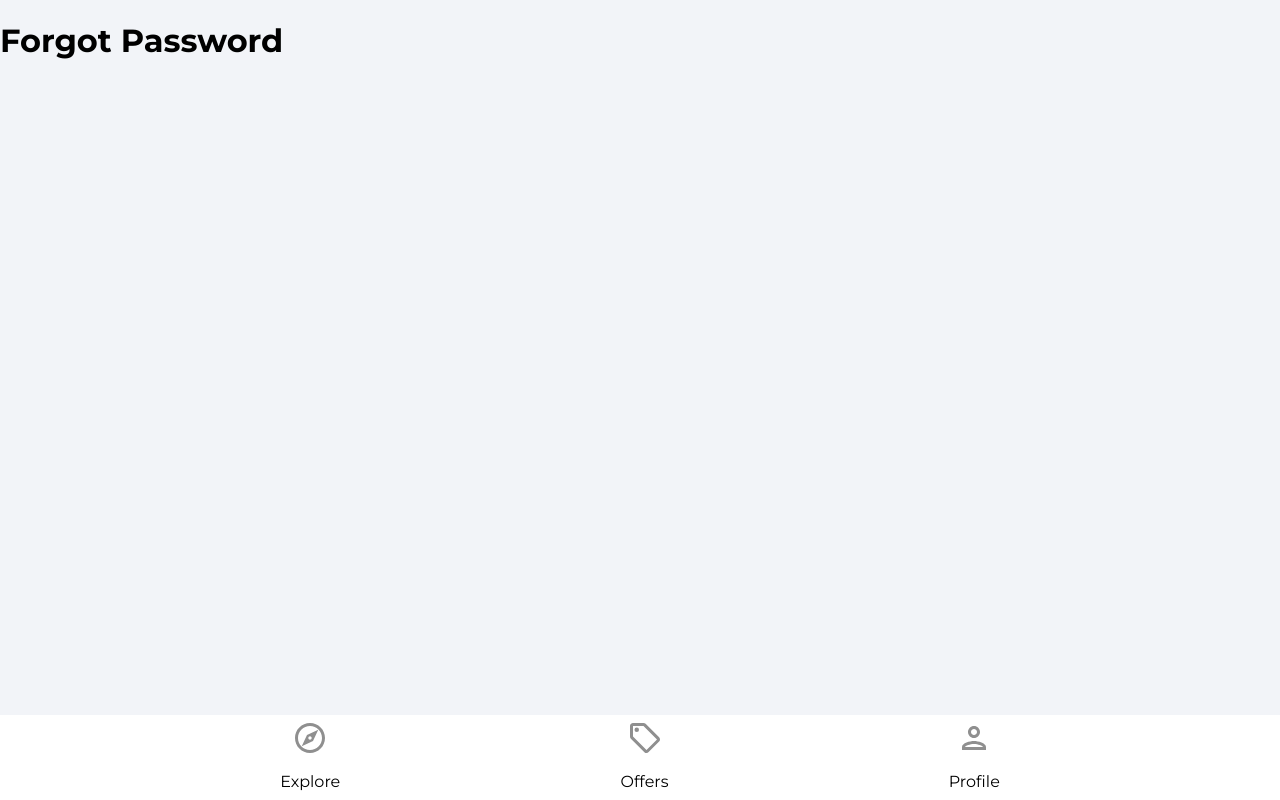
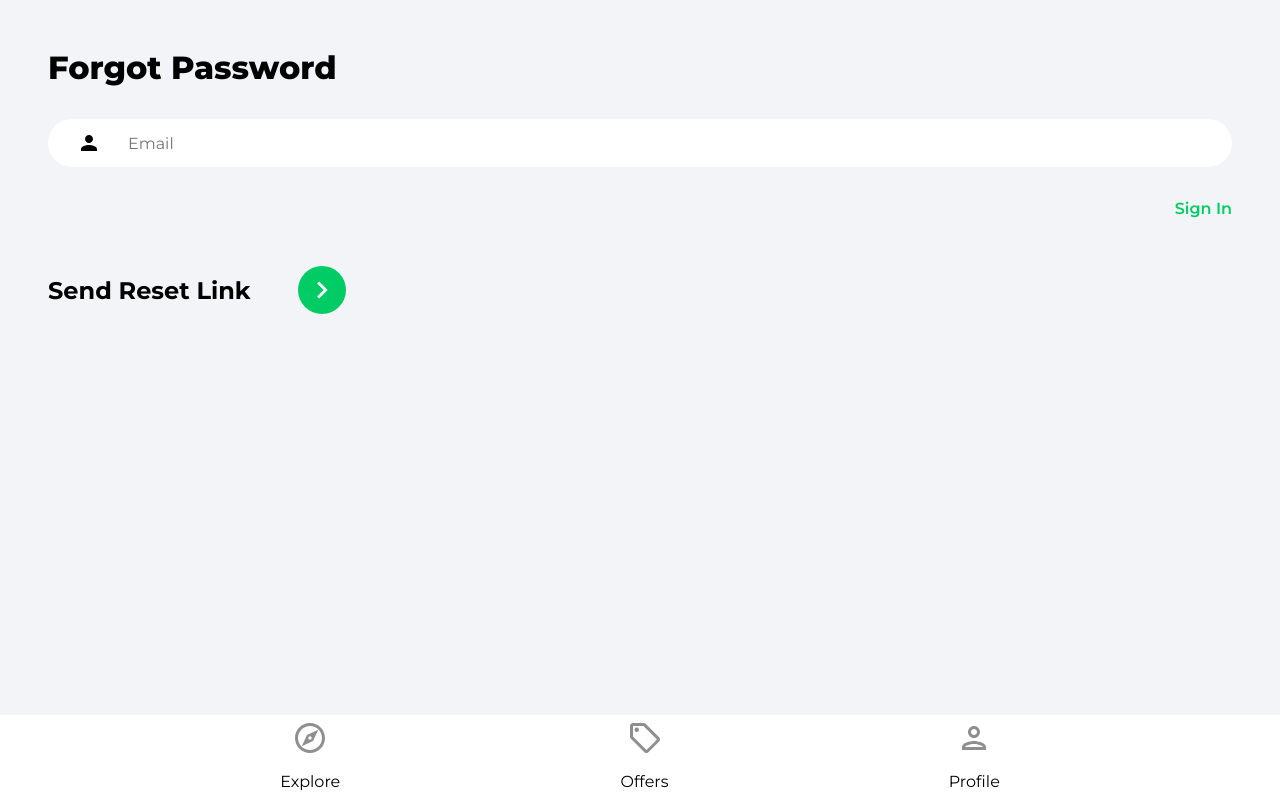
Before and after one commit to diazAimar/react-front-to-back-2022, a React (Create React App) app in the folder house-marketplace/: page /forgot-password in a window 1280 px wide. Built offline with nearby package versions, Linux system fonts and the light colour scheme.

Commit message:
Agregada funcionalidad para recuperar contraseña mediante la funcion sendPasswordResetEmail de firebase. (Clase 92: Forgot Password)

```diff
--- a/house-marketplace/src/pages/ForgotPassword.jsx
+++ b/house-marketplace/src/pages/ForgotPassword.jsx
@@ -1,7 +1,52 @@
+import { useState } from 'react';
+import { Link } from 'react-router-dom';
+import { getAuth, sendPasswordResetEmail } from 'firebase/auth';
+import { toast } from 'react-toastify';
+import { ReactComponent as ArrowRightIcon } from '../assets/svg/keyboardArrowRightIcon.svg';
+
 export default function ForgotPassword() {
+  const [email, setEmail] = useState('');
+  const onChange = (e) => {
+    setEmail(e.target.value);
+  };
+
+  const onSubmit = async (e) => {
+    e.preventDefault();
+    try {
+      const auth = getAuth();
+      await sendPasswordResetEmail(auth, email);
+      toast.success('Email was Sent');
+    } catch (error) {
+      console.log(error);
+      toast.error('Could not send reset email');
+    }
+  };
   return (
-    <div>
-      <h1>Forgot Password</h1>
+    <div className="pageContainer">
+      <header>
+        <p className="pageHeader">Forgot Password</p>
+      </header>
+      <main>
+        <form onSubmit={onSubmit}>
+          <input
+            type="email"
+            className="emailInput"
+            placeholder="Email"
+            id="email"
+            value={email}
+            onChange={onChange}
+          />
+          <Link className="forgotPasswordLink" to="/sign-in">
+            Sign In
+          </Link>
+          <div className="signInBar">
+            <div className="signInText">Send Reset Link</div>
+            <button className="signInButton">
+              <ArrowRightIcon fill="#ffffff" width="34px" height="34px" />
+            </button>
+          </div>
+        </form>
+      </main>
     </div>
   );
 }
--- a/house-marketplace/src/pages/SignIn.jsx
+++ b/house-marketplace/src/pages/SignIn.jsx
@@ -68,7 +68,7 @@
                 onClick={() => setShowPassword((prevState) => !prevState)}
               />
             </div>
-            <Link to="/forgot-passowrd" className="forgotPasswordLink">
+            <Link to="/forgot-password" className="forgotPasswordLink">
               Forgot Password
             </Link>
             <div className="signInBar">
--- a/house-marketplace/src/pages/SignUp.jsx
+++ b/house-marketplace/src/pages/SignUp.jsx
@@ -85,7 +85,7 @@
                 onClick={() => setShowPassword((prevState) => !prevState)}
               />
             </div>
-            <Link to="/forgot-passowrd" className="forgotPasswordLink">
+            <Link to="/forgot-password" className="forgotPasswordLink">
               Forgot Password
             </Link>
             <div className="signUpBar">
```
